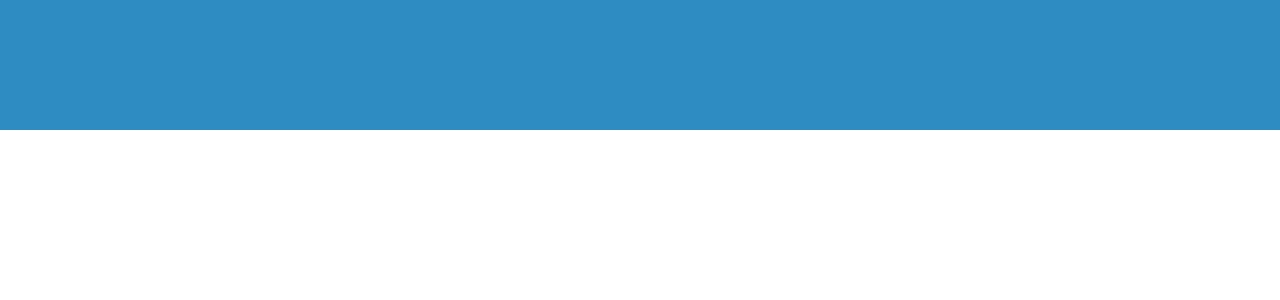
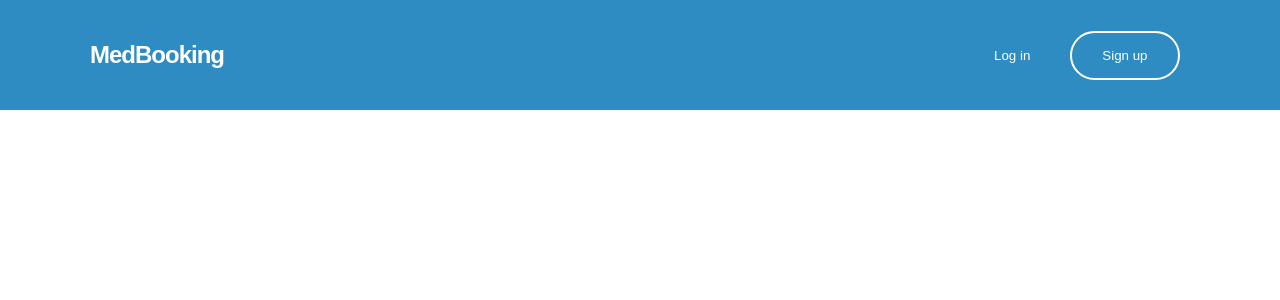
Before and after one commit to isa-team-c/front-end, an Angular app in the folder front-end/: page / in a window 1280 px wide. Shown: the top 300 px of the page. Built offline with nearby package versions, Linux system fonts and the light colour scheme; a small style sheet from the web is missing.

Commit message:
Infrastructure, auth, routing folder added. and home page design modified.

```diff
--- a/front-end/src/app/app.component.html
+++ b/front-end/src/app/app.component.html
@@ -1,24 +1,69 @@
 
 <style>
-
+  @import url('https://cdn.jsdelivr.net/npm/fontsource-circular:@latest');
 
   .toolbar {
     position: absolute;
     top: 0;
     left: 0;
     right: 0;
-    height: 130px;
+    height: 110px;
     display: flex;
     align-items: center;
     background-color: #2f8cc3;
     color: white;
     font-weight: 600;
+    letter-spacing: -1px;
   }
 
+  .medbooking-text {
+    font-family: 'Circular', sans-serif;
+    font-weight: 700;
+    font-size: 24px;
+    margin-left: 90px;
+  }
 
+  .profile {
+    margin-left: 740px;
+  }
+
+  .login {
+    background-color: #2f8cc3;
+    border: none;
+    border-radius: 20px;
+    color: white;
+    padding: 10px 20px;
+    cursor: pointer;
+    padding: 15px 30px;
+    margin-right: 10px;
+  }
+
+  .login:hover {
+    background-color: white;
+    color: #2f8cc3;
+  }
+
+  .registration {
+    background-color: #2f8cc3;
+    border: 2px solid white;
+    border-radius: 25px;
+    color: white;
+    padding: 15px 30px;
+    cursor: pointer;
+  }
+
+  .registration:hover {
+    background-color: white;
+    color: #2f8cc3;
+  }
 
 </style>
 
 <div class="toolbar">
+  <div class="medbooking-text">MedBooking</div>
+  <div class="profile">
+    <button class="login">Log in</button>
+    <button class="registration">Sign up</button>
+  </div>
 
 </div>
--- a/front-end/src/app/app.module.ts
+++ b/front-end/src/app/app.module.ts
@@ -2,10 +2,14 @@ import { NgModule } from '@angular/core';
 import { BrowserModule } from '@angular/platform-browser';
 
 import { AppComponent } from './app.component';
+import { LoginComponent } from './infrastructure/auth/login/login.component';
+import { RegistrationComponent } from './infrastructure/auth/registration/registration.component';
 
 @NgModule({
   declarations: [
-    AppComponent
+    AppComponent,
+    LoginComponent,
+    RegistrationComponent
   ],
   imports: [
     BrowserModule
--- /dev/null
+++ b/front-end/src/app/infrastructure/auth/login/login.component.html
@@ -0,0 +1 @@
+<p>login works!</p>
--- /dev/null
+++ b/front-end/src/app/infrastructure/auth/registration/registration.component.html
@@ -0,0 +1 @@
+<p>registration works!</p>
```
Also changed, not shown: front-end/src/app/infrastructure/auth/login/login.component.ts (added, +10 -0 lines), front-end/src/app/infrastructure/auth/model/user.model.ts (added, +19 -0 lines), front-end/src/app/infrastructure/auth/registration/registration.component.ts (added, +10 -0 lines), front-end/src/app/infrastructure/routing/app-routing.module.ts (added, +12 -0 lines), front-end/src/app/infrastructure/auth/login/login.component.css (added), front-end/src/app/infrastructure/auth/registration/registration.component.css (added), 2 other files (tests, documents, lock files or other folders).
